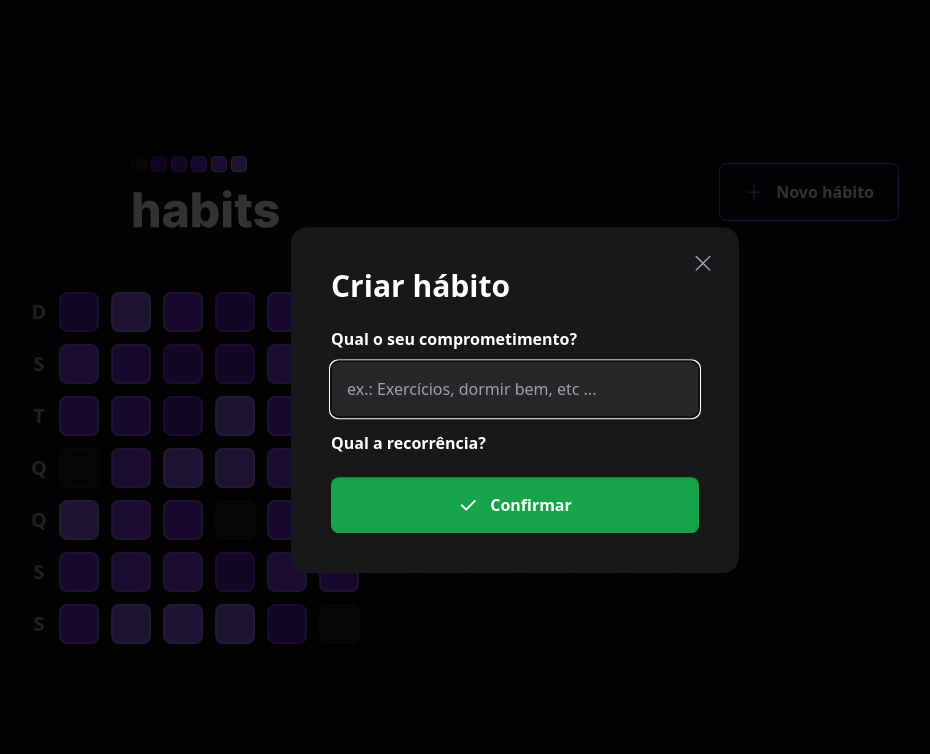
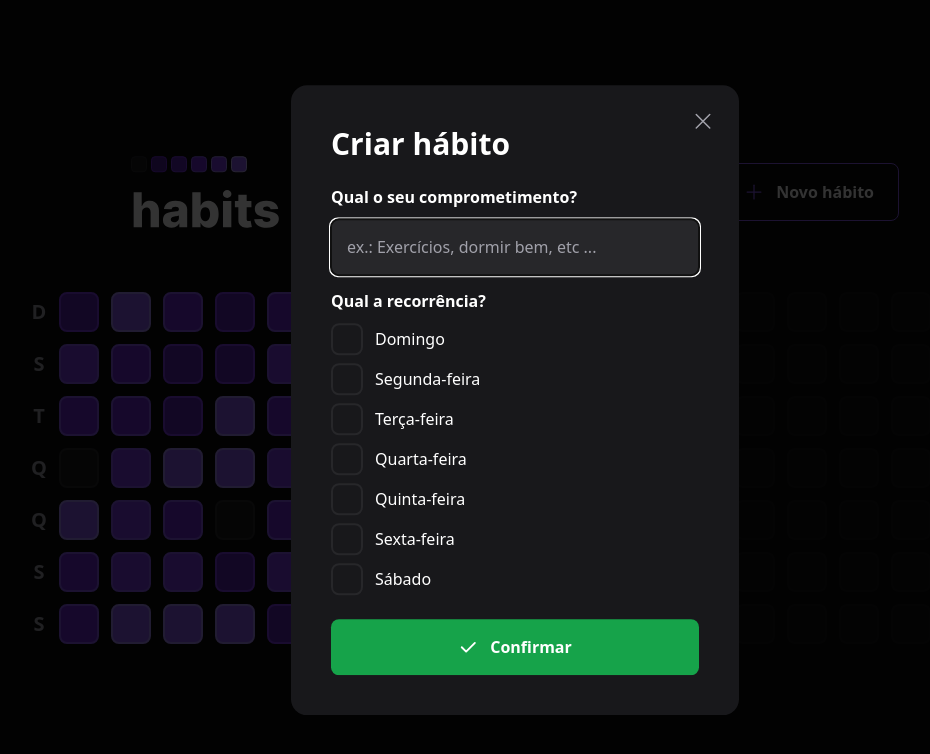
Before and after one commit to RenanTRS/nlw-setup, a React app in the folder web/: page / in a window 1280 px wide. Both pictures are taken after a click on the button "Novo hábito". Shown: the top 754 px of the page, without its empty margins (125-1055 px from the left). Built offline with nearby package versions, Linux system fonts and the light colour scheme; the HTML template or start-up script is replaced by a standard one.

Commit message:
add: Import and use checkbox component

```diff
--- a/web/src/components/NewHabitForm.tsx
+++ b/web/src/components/NewHabitForm.tsx
@@ -1,6 +1,9 @@
 import { Check } from "phosphor-react";
+import { Checkbox } from "./Checkbox";
 
 export function NewHabitForm () {
+  const availableWeekDays = ['Domingo', 'Segunda-feira', 'Terça-feira', 'Quarta-feira', 'Quinta-feira', 'Sexta-feira', 'Sábado'];
+
   return (
     <form className="w-full flex flex-col mt-6">
       <label htmlFor="title" className="font-semibold leading-tight">
@@ -19,6 +22,13 @@ export function NewHabitForm () {
         Qual a recorrência?
       </label>
 
+      <div className="flex flex-col gap-2 mt-3">
+        {availableWeekDays.map(weekDay => (
+          <Checkbox key={weekDay} title={weekDay} form />
+        ))
+        }
+      </div>
+
       <button type="submit" className="mt-6 rounded-lg p-4 flex items-center justify-center gap-3 font-semibold bg-green-600 hover:bg-green-500">
         <Check size={20} weight="bold" />
         Confirmar
```
